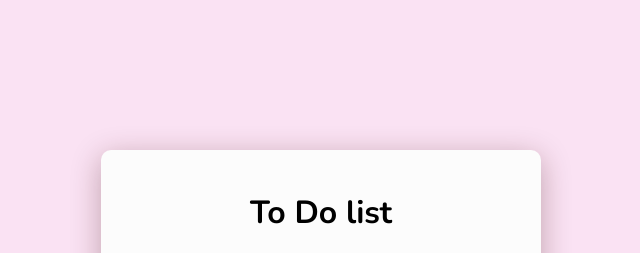
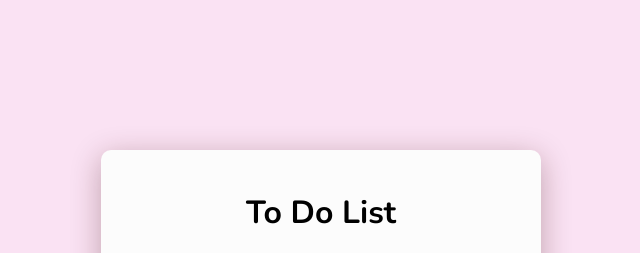
Before and after one commit to stdng/To-Do-List-Local-Storage, a plain HTML site: page index.html in a window 1280 px wide. Shown: the top 253 px of the page, 319-959 px from the left. Drawn offline with nearby package versions, Linux system fonts and the light colour scheme.

Commit message:
Fixed Title

```diff
--- a/index.html
+++ b/index.html
@@ -13,7 +13,7 @@
 <body>
 
     <div class="design">
-        <h1>To Do list</h1>
+        <h1>To Do List</h1>
         <ul class="todolist">
 
         </ul>
--- a/todo.js
+++ b/todo.js
@@ -2,7 +2,7 @@ const form = document.querySelector('form');
 const ul = document.querySelector('.todolist');
 const taskInput = document.querySelector('input[type = "text"]');
 
-form.addEventListener('submit', function(e) {
+form.addEventListener('submit', function (e) {
 	e.preventDefault();
 	let newElement = makeElement(taskInput.value);
 	ul.append(newElement);
@@ -33,7 +33,7 @@ function makeElement(value) {
 	return task;
 }
 
-ul.addEventListener('click', function(e) {
+ul.addEventListener('click', function (e) {
 	if (e.target.tagName === 'BUTTON') {
 		e.target.parentElement.remove();
 
@@ -61,7 +61,7 @@ ul.addEventListener('click', function(e) {
 	}
 });
 
-window.addEventListener('load', function(e) {
+window.addEventListener('load', function (e) {
 	let newLocalStorage = [];
 	try {
 		newLocalStorage = JSON.parse(localStorage.getItem('To Do: '));
```
